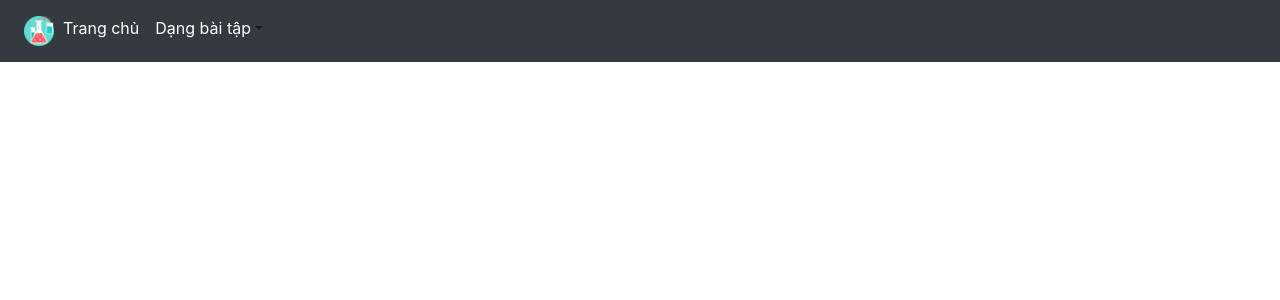
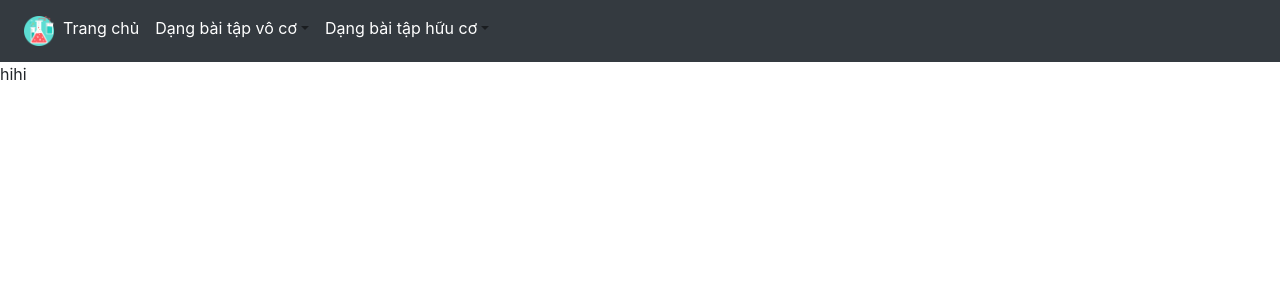
Before and after one commit to phuocleoceo/Chemistry-Solve-React, a React (Create React App) app: page /format7 in a window 1280 px wide. Shown: the top 300 px of the page. Built offline with nearby package versions, Linux system fonts and the light colour scheme.

Commit message:
Refactor for new format

```diff
--- a/src/App.js
+++ b/src/App.js
@@ -2,12 +2,13 @@ import { BrowserRouter, Route, Switch } from 'react-router-dom';
 import { Container } from 'react-bootstrap';
 import Home from './components/Home';
 import Navigation from './components/Navigation';
-import MetalNonOxidizingAcids from './components/ExerciseFormat/MetalNonOxidizingAcids';
-import CO2WithOH from './components/ExerciseFormat/CO2WithOH';
-import IronOxideWithHNO3 from './components/ExerciseFormat/IronOxideWithHNO3';
-import Al3WithOH from './components/ExerciseFormat/Al3WithOH';
-import AlO2WithH from './components/ExerciseFormat/AlO2WithH';
-import HWithHCO3AndCO3 from './components/ExerciseFormat/HWithHCO3AndCO3';
+import MetalNonOxidizingAcids from './components/InorganicFormat/MetalNonOxidizingAcids';
+import CO2WithOH from './components/InorganicFormat/CO2WithOH';
+import IronOxideWithHNO3 from './components/InorganicFormat/IronOxideWithHNO3';
+import Al3WithOH from './components/InorganicFormat/Al3WithOH';
+import AlO2WithH from './components/InorganicFormat/AlO2WithH';
+import HWithHCO3AndCO3 from './components/InorganicFormat/HWithHCO3AndCO3';
+import GlucozoFermentation from './components/OrganicFormat/GlucozoFermentation';
 import './App.css';
 
 export default function App() {
@@ -24,6 +25,8 @@ export default function App() {
           <Route path='/format4' component={Al3WithOH} />
           <Route path='/format5' component={AlO2WithH} />
           <Route path='/format6' component={HWithHCO3AndCO3} />
+
+          <Route path='/format7' component={GlucozoFermentation} />
         </Switch>
       </Container>
     </BrowserRouter>
--- a/src/components/Navigation.jsx
+++ b/src/components/Navigation.jsx
@@ -20,7 +20,7 @@ export default function Navigation() {
 						Trang chủ
 					</Nav.Link>
 
-					<NavDropdown title={<span className="text-white">Dạng bài tập</span>}
+					<NavDropdown title={<span className="text-white">Dạng bài tập vô cơ</span>}
 						className="nav-down" id="basic-nav-dropdown">
 						<NavDropdown.Item>
 							<Nav.Link as={Link} to="/format1" className="d-inline p-2 text-dark">
@@ -58,6 +58,16 @@ export default function Navigation() {
 							</Nav.Link>
 						</NavDropdown.Item>
 					</NavDropdown>
+
+					<NavDropdown title={<span className="text-white">Dạng bài tập hữu cơ</span>}
+						className="nav-down" id="basic-nav-dropdown">
+						<NavDropdown.Item>
+							<Nav.Link as={Link} to="/format7" className="d-inline p-2 text-dark">
+								Lên men glucozơ
+							</Nav.Link>
+						</NavDropdown.Item>
+
+					</NavDropdown>
 				</Nav>
 			</Navbar.Collapse>
 		</Navbar >
--- /dev/null
+++ b/src/components/OrganicFormat/GlucozoFermentation.jsx
@@ -0,0 +1,9 @@
+import React from 'react'
+
+export default function GlucozoFermentation() {
+	return (
+		<div>
+			hihi
+		</div>
+	)
+}
```
Also changed, not shown: Capture.JPG, src/components/InorganicFormat/Al3WithOH.jsx (renamed from src/components/ExerciseFormat/Al3WithOH.jsx), src/components/InorganicFormat/AlO2WithH.jsx (renamed from src/components/ExerciseFormat/AlO2WithH.jsx), src/components/InorganicFormat/CO2WithOH.jsx (renamed from src/components/ExerciseFormat/CO2WithOH.jsx), src/components/InorganicFormat/HWithHCO3AndCO3.jsx (renamed from src/components/ExerciseFormat/HWithHCO3AndCO3.jsx), src/components/InorganicFormat/IronOxideWithHNO3.jsx (renamed from src/components/ExerciseFormat/IronOxideWithHNO3.jsx), src/components/InorganicFormat/MetalNonOxidizingAcids.jsx (renamed from src/components/ExerciseFormat/MetalNonOxidizingAcids.jsx), 1 other file (tests, documents, lock files or other folders).
